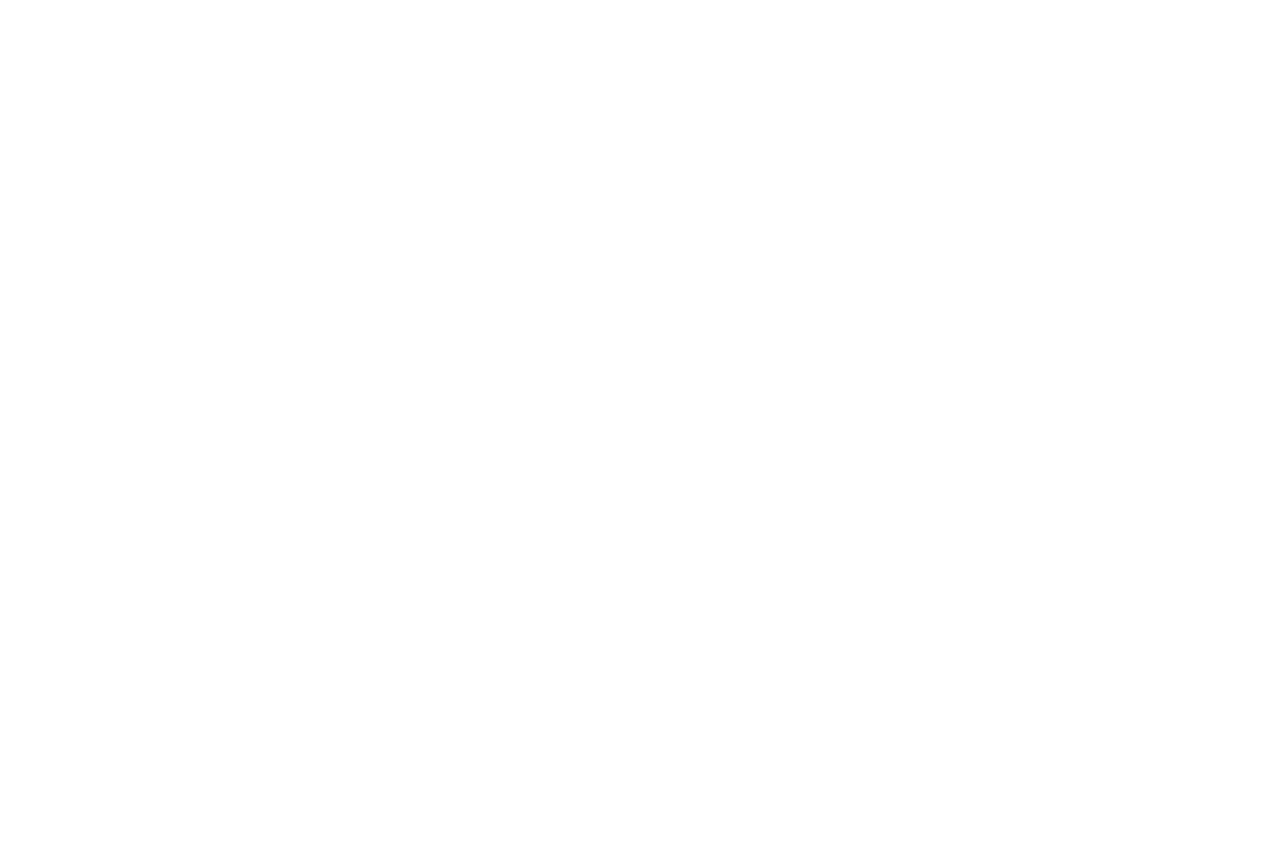
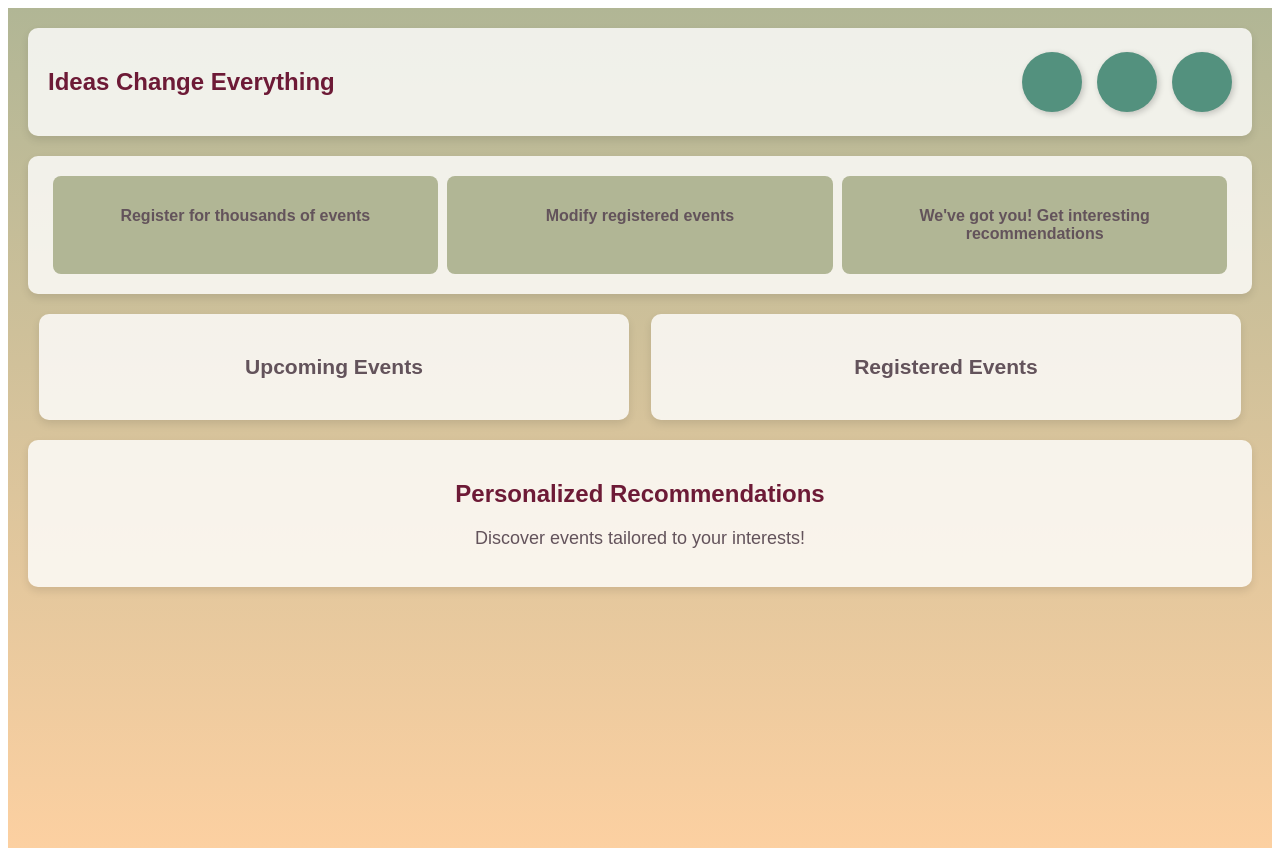
Before and after one commit to aymanmhd/SOEN343_Project_W25, a React (Create React App) app in the folder frontend/: page /dashboardAttendees in a window 1280 px wide. Before the commit this address had no page. Before the commit the page ends 800 px from the top, so only its background shows below. Built offline with nearby package versions, Linux system fonts and the light colour scheme.

Commit message:
Updated Dashboard structure and added Attendees, Admin, and Organizers pages

```diff
--- a/frontend/src/App.js
+++ b/frontend/src/App.js
@@ -5,6 +5,7 @@ import Footer from "./components/Footer"; // Import Footer
 import HomePage from "./pages/HomePage";
 import LoginPage from "./pages/LoginPage";
 import SignUpPage from "./pages/SignUpPage";
+import DashboardAttendees from "./pages/DashboardAttendees";
 
 function App() {
   return (
@@ -25,6 +26,7 @@ function AppContent() {
         <Route path="/" element={<HomePage />} /> {/* Home Page */}
         <Route path="/login" element={<LoginPage />} />
         <Route path="/signup" element={<SignUpPage />} />
+        <Route path="/dashboardAttendees" element={<DashboardAttendees />} />
       </Routes>
 
       {location.pathname === "/" && <Footer />} {/* Show Footer only on HomePage */}
--- /dev/null
+++ b/frontend/src/pages/DashboardAttendees.jsx
@@ -0,0 +1,53 @@
+import React from "react";
+import "../styles/DashboardAttendees.css";
+
+const DashboardAttendees = () => {
+  return (
+    <div className="dashboard-container">
+      {/* Top Section */}
+      <div className="top-section">
+        <div className="slogan-section">
+          <h2 className="slogan-text">Ideas Change Everything</h2>
+        </div>
+        <div className="profile-section">
+          <div className="profile-box"></div>
+          <div className="profile-box"></div>
+          <div className="profile-box"></div>
+        </div>
+      </div>
+
+      {/* Middle Section - Summary */}
+      <div className="summary-section">
+        <div className="summary-card">
+          <p>Register for thousands of events</p>
+        </div>
+        <div className="summary-card">
+          <p>Modify registered events</p>
+        </div>
+        <div className="summary-card">
+          <p>We've got you! Get interesting recommendations</p>
+        </div>
+      </div>
+
+      {/* Events Section */}
+      <div className="events-section">
+        <div className="event-box upcoming-events">
+          <h3>Upcoming Events</h3>
+        </div>
+        <div className="event-box registered-events">
+          <h3>Registered Events</h3>
+        </div>
+      </div>
+
+      {/* Recommendation Section */}
+      <div className="recommendation-section">
+        <h2 className="recommendation-title">Personalized Recommendations</h2>
+        <p className="recommendation-text">
+          Discover events tailored to your interests!
+        </p>
+      </div>
+    </div>
+  );
+};
+
+export default DashboardAttendees;
--- /dev/null
+++ b/frontend/src/styles/DashboardAttendees.css
@@ -0,0 +1,112 @@
+/* General Page Styling */
+.dashboard-container {
+    background: linear-gradient(to bottom, #B1B695, #FCD0A1);
+    min-height: 100vh;
+    padding: 20px;
+    font-family: "Arial", sans-serif;
+  }
+
+  /* Top Section */
+  .top-section {
+    display: flex;
+    align-items: center;
+    justify-content: space-between;
+    padding: 20px;
+    background: rgba(255, 255, 255, 0.8);
+    border-radius: 10px;
+    box-shadow: 0px 4px 8px rgba(0, 0, 0, 0.1);
+  }
+
+  /* Slogan Section (30%) */
+  .slogan-section {
+    width: 30%;
+  }
+
+  .slogan-text {
+    font-size: 24px;
+    font-weight: bold;
+    color: #6D1A36;
+  }
+
+  /* Profile Section (70%) */
+  .profile-section {
+    width: 70%;
+    display: flex;
+    justify-content: flex-end;
+    gap: 15px;
+  }
+
+  .profile-box {
+    width: 60px;
+    height: 60px;
+    border-radius: 50%;
+    background-color: #53917E;
+    box-shadow: 2px 2px 6px rgba(0, 0, 0, 0.2);
+  }
+
+  /* Middle Section (Summary) */
+  .summary-section {
+    display: flex;
+    justify-content: space-around;
+    margin-top: 20px;
+    padding: 20px;
+    background: rgba(255, 255, 255, 0.8);
+    border-radius: 10px;
+    box-shadow: 0px 4px 8px rgba(0, 0, 0, 0.1);
+  }
+
+  .summary-card {
+    background-color: #B1B695;
+    padding: 15px;
+    border-radius: 8px;
+    width: 30%;
+    text-align: center;
+    color: #63535B;
+    font-weight: bold;
+    transition: transform 0.2s ease-in-out;
+  }
+
+  .summary-card:hover {
+    transform: scale(1.05);
+    background-color: #6D1A36;
+    color: #fff;
+  }
+
+  /* Events Section */
+  .events-section {
+    display: flex;
+    justify-content: space-around;
+    margin-top: 20px;
+  }
+
+  .event-box {
+    background: rgba(255, 255, 255, 0.8);
+    padding: 20px;
+    width: 45%;
+    text-align: center;
+    border-radius: 10px;
+    color: #63535B;
+    font-size: 18px;
+    box-shadow: 0px 4px 8px rgba(0, 0, 0, 0.1);
+  }
+
+  /* Recommendation Section */
+  .recommendation-section {
+    margin-top: 20px;
+    padding: 20px;
+    background: rgba(255, 255, 255, 0.8);
+    border-radius: 10px;
+    text-align: center;
+    box-shadow: 0px 4px 8px rgba(0, 0, 0, 0.1);
+  }
+
+  .recommendation-title {
+    font-size: 24px;
+    font-weight: bold;
+    color: #6D1A36;
+  }
+
+  .recommendation-text {
+    font-size: 18px;
+    color: #63535B;
+  }
```
Also changed, not shown: frontend/src/pages/DashboardAdmin.jsx (added, +85 -0 lines), frontend/src/pages/DashboardOrganizers.jsx (added, +85 -0 lines), frontend/src/pages/Dashboard.jsx (deleted), frontend/src/styles/DashboardAdmin.css (added), frontend/src/styles/DashboardOrganizers.css (added).
